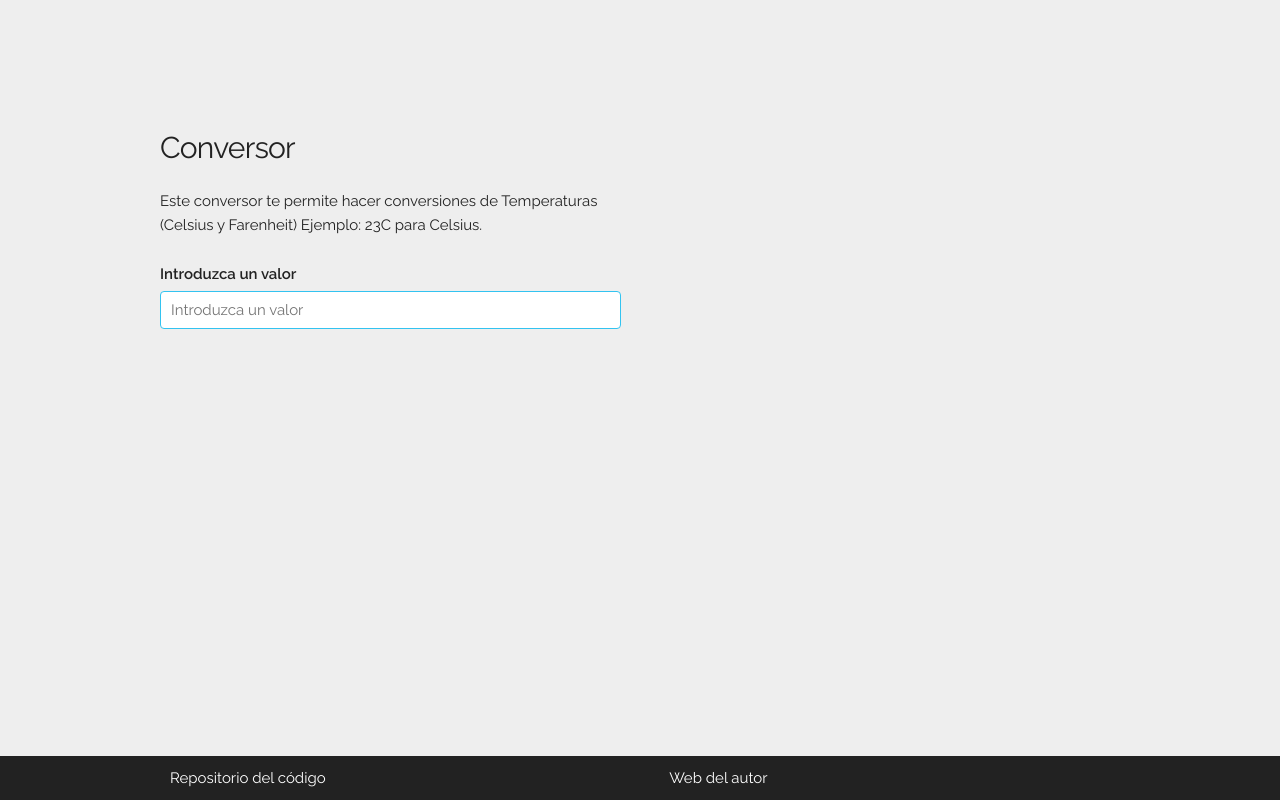
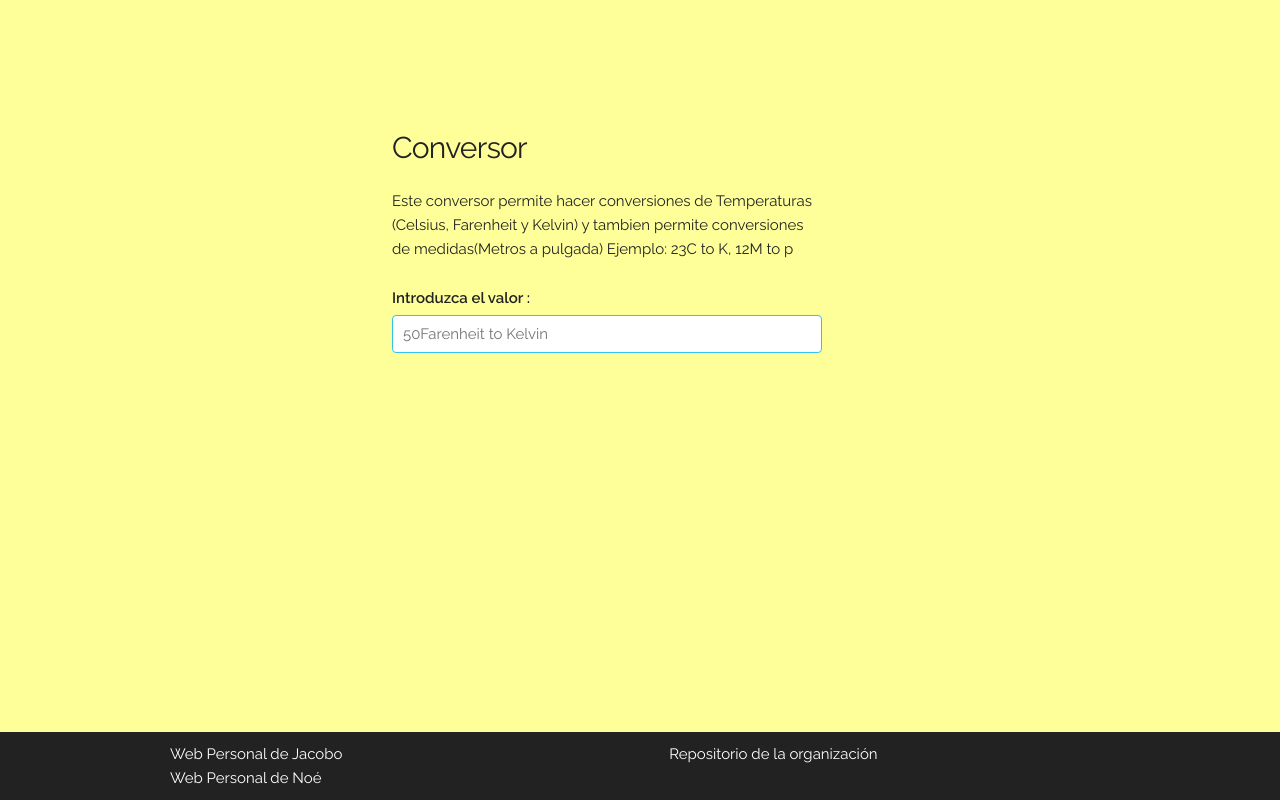
Before and after one commit to noe-jacoboDSI/Practica5, a website: page index.html in a window 1280 px wide. Drawn offline with Linux system fonts and the light colour scheme.

Commit message:
Modificada un poco la estrucutura html

```diff
--- a/assets/css/custom.css
+++ b/assets/css/custom.css
@@ -1,5 +1,5 @@
 html {
-    background-color: #eee;
+    background-color: #FFFF99;
 }
 
 
@@ -16,9 +16,15 @@ footer a {
     color: #FFF;
     text-decoration: none;
 }
+.personal{
+  /*float:right;*/
+  left:150px;
+}
+.app {
+    width: 70%;
+    margin-top: 10%;
+    left: 200px;
 
-.app {
-    margin-top: 10%;
 }
 
 h4 {
--- a/assets/css/skeleton.css
+++ b/assets/css/skeleton.css
@@ -180,7 +180,7 @@ input[type="button"] {
   line-height: 38px;
   letter-spacing: .1rem;
   text-transform: uppercase;
-  text-decoration: none;
+  text-decoration: blue;
   white-space: nowrap;
   background-color: transparent;
   border-radius: 4px;
--- a/assets/js/conversor.js
+++ b/assets/js/conversor.js
@@ -88,6 +88,7 @@
   exports.Celsius = Celsius;
   exports.Farenheit = Farenheit;
   exports.Kelvin = Kelvin;
+  exports.Metros = Metros;
 
   exports.convertir = function() {
         //var valor = document.getElementById('convert').value,
@@ -96,8 +97,6 @@
   console.log("Valor antes del if: " +valor);
 
   var  regexp = XRegExp('(?<expresion>  ([-+]?[0-9]+(?:\.[0-9]+)?(?:e[+-]?[0-9]+)?)[ ]*([cCfFkKMm])((e|el|els|elsi|elsiu|elsius)|(a|ar|are|aren|arenh|arenhe|arenhei|arenheit)|(e|el|elv|elvi|elvin)|(e|etr|etro|etros))?) # expresion \n (?<opcional> [ ]*([Tt][oO])?[ ]*)   #opcional  \n (?<medida_destino>   [ ]*[CcKkPp])   #medida_destino ', 'x');
-
-
 
   //regexp    = /^\s*([-+]?\d+(?:\.\d+)?(?:e[+-]?\d+)?)\s*([fFkKcC])(e|el|els|elsi|elsiu|elsiu|elsius|a|ar|are|aren|arenh|arenhe|arenhei|arenheit|elv|elvi|elvin)?\s* (to|To|tO|TO)?\s* ([cCfFkK])$/;
   var valor = XRegExp.exec(convert.value, regexp);
@@ -111,9 +110,8 @@
       numero = parseFloat(numero);
       console.log("Valor: " + numero + ", Tipo: " + tipo, "nuevoTipo: " +nuevoTipo);
 
+      switch (tipo) {
 
-
-      switch (tipo) {
         case 'c':
             var celsius = new Celsius(numero);
               if(nuevoTipo == 'f'){
@@ -123,9 +121,9 @@
                 elemento.innerHTML = celsius.toKelvin().toFixed(2) + " Kelvin";
               }
         break;
+
         case 'f':
             var farenheit = new Farenheit(numero);
-
               if(nuevoTipo == 'c'){
                 elemento.innerHTML = farenheit.toCelsius().toFixed(2) + " celsius";
               }
@@ -136,7 +134,6 @@
 
         case 'k':
             var kelvin = new Kelvin(numero);
-
               if(nuevoTipo == 'c'){
                 elemento.innerHTML = kelvin.toC().toFixed(2) + " celsius";
               }
@@ -144,20 +141,19 @@
                 elemento.innerHTML = kelvin.toF().toFixed(2) + " farenheit";
               }
         break;
+
         case 'm':
               var metros = new Metros(numero);
-
                 if(nuevoTipo == 'p'){
                   elemento.innerHTML = metros.toP().toFixed(2) + " pulgadas";
                 }
+        break;
 
-            break;
         default:
           console.log ('Estamos en la parte default del metodo convertir');
 
      }
-    }
-    else
+  }else
       //elemento.innerHTML = "";
       console.log("Estamos en el else exterior.");
   }
--- a/index.html
+++ b/index.html
@@ -27,7 +27,7 @@
 
   <!-- FAVICON
   -------------------------------------------------- -->
-  <link rel="icon" type="image/png" href="assets/images/favicon.ico">
+  <link rel="icon" type="image/png" href="http://www.jmcprl.net/GIF%20ANI3/TERMOMETRO.GIF">
 
 </head>
 <body>
@@ -36,22 +36,25 @@
     <h4>Conversor</h4>
     <div class="row">
       <div class="one-half column">
-        <p>Este conversor te permite hacer conversiones de Temperaturas (Celsius y Farenheit) Ejemplo: 23C para Celsius.</p>
-        <label>Introduzca un valor</label>
-        <input id="convert" class="u-full-width" type="text" autofocus oninput="convertir();" placeholder="Introduzca un valor">
+        <p>Este conversor permite hacer conversiones de Temperaturas (Celsius, Farenheit y Kelvin) y tambien permite conversiones de medidas(Metros a pulgada)  Ejemplo: 23C to K, 12M to p</p>
+        <label>Introduzca el valor :</label>
+        <input id="convert" class="u-full-width" type="text" autofocus oninput="convertir();" placeholder="50Farenheit to Kelvin">
         <span id="converted"></span>
       </div>
     </div>
   </div>
 
-  <footer>
+  <footer><!--pie de pagina-->
       <div class="container">
         <div class="row">
-          <div class="one-half column">
-            <a href="">Repositorio del código</a>
+          <div class="one-half column ">
+            <a href="http://alu0100836059.github.io/pagina_personal">Web Personal de Jacobo</a>
           </div>
           <div class="one-half column">
-            <a href="">Web del autor</a>
+            <a href="https://github.com/noe-jacoboDSI/Practica_3">Repositorio de la organización</a>
+          </div>
+          <div class="personal">
+            <a href="http://dsi1516.github.io/Practica1">Web Personal de Noé</a>
           </div>
         </div>
       </div>
```
Also changed, not shown: assets/css/normalize.css. Lines whose indentation alone changed are shown as unchanged.
